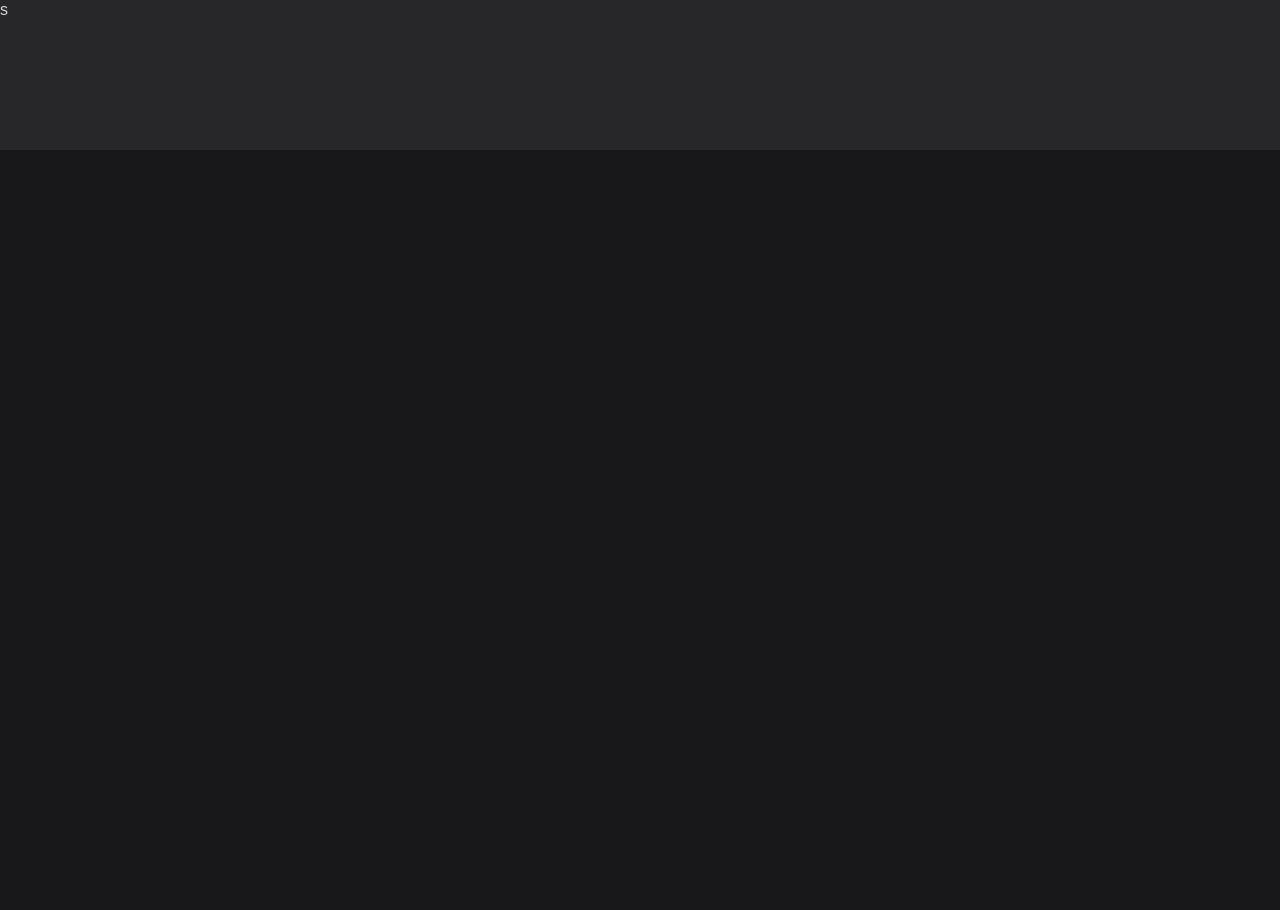
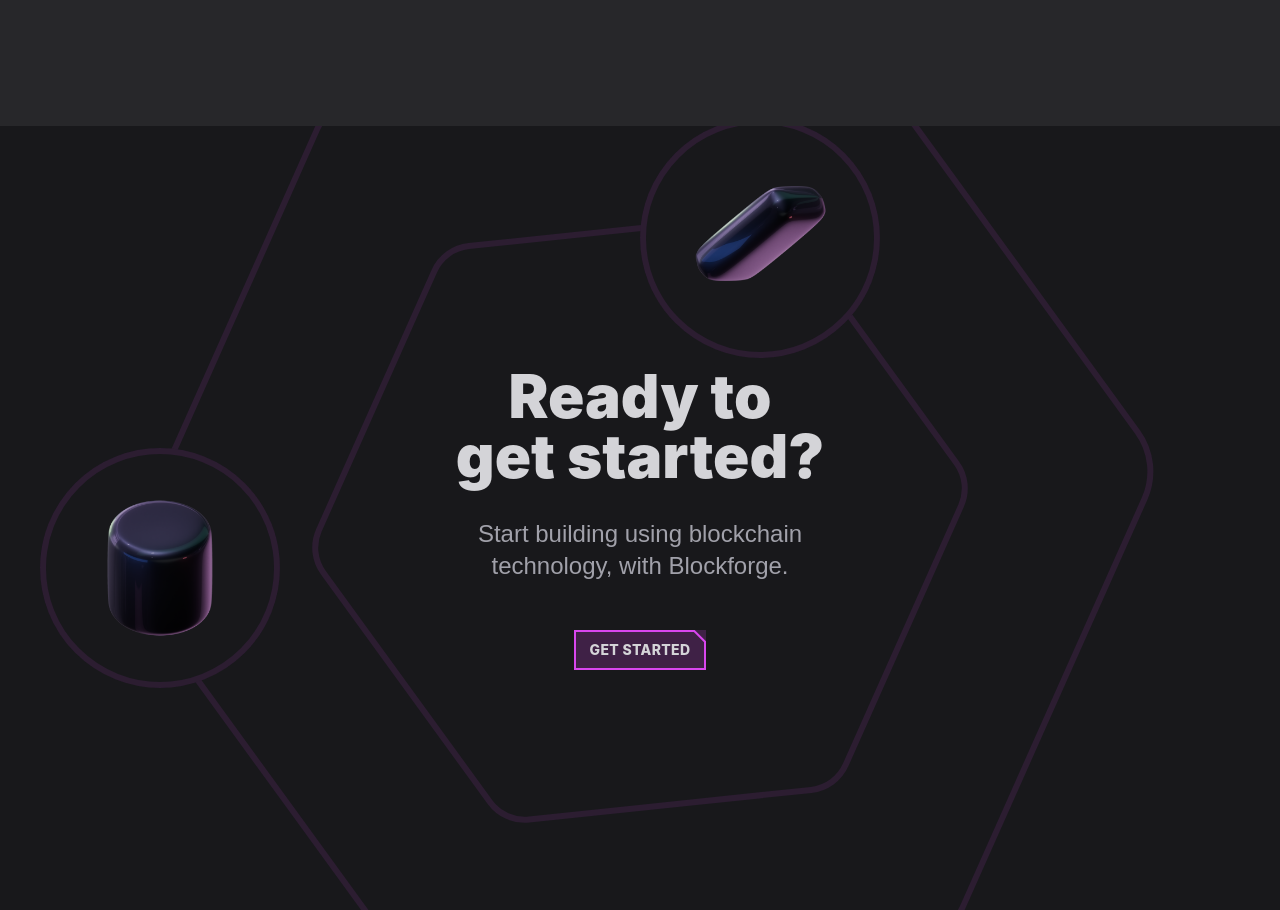
Before and after one commit to niclast7611/dark-block-chain, a Next.js app: page / in a window 1280 px wide. Shown: the part 5800-6710 px from the top of the page. Before the commit the page ends 5950 px from the top, so only its background shows below. Built offline with nearby package versions, Linux system fonts and the light colour scheme; no server answers.

Commit message:
Call to Action

```diff
--- a/app/page.tsx
+++ b/app/page.tsx
@@ -1,3 +1,4 @@
+import CallToAction from "@/sections/CallToAction";
 import FeatureCards from "@/sections/FeatureCards";
 import FeatureGrid from "@/sections/FeatureGrid";
 import Header from "@/sections/Header";
@@ -14,6 +15,7 @@
       <FeatureGrid />
       <LatestPosts />
       <Testimonials />
+      <CallToAction />
     </div>
   );
 }
--- /dev/null
+++ b/sections/CallToAction.tsx
@@ -0,0 +1,55 @@
+import Circle from "@/components/Circle";
+import CutCornerButton from "@/components/CutCornerButton";
+import Hexagon from "@/components/Hexagon";
+import Image from "next/image";
+import React from "react";
+
+const CallToAction = () => {
+  return (
+    <section className="py-60 overflow-hidden">
+      <div className="container">
+        <div className="relative">
+          <div className="absolute top-1/2 left-1/2 -translate-x-1/2 -translate-y-1/2">
+            <Hexagon className="size-[700px]" />
+          </div>
+          <div className="absolute top-1/2 left-1/2 -translate-x-1/2 -translate-y-1/2">
+            <Hexagon className="size-[1100px]" />
+          </div>
+          <div className="absolute top-1/2 left-1/2 -translate-x-1/2 -translate-y-1/2">
+            <Circle className="absolute left-0 -top-[400px]">
+              <Image
+                src={"/assets/images/cuboid.png"}
+                alt={"Cuboid 3D"}
+                width={140}
+                className="size=[140px]"
+                height={140}
+              />
+            </Circle>
+          </div>
+          <div className="absolute top-1/2 left-1/2 -translate-x-1/2 -translate-y-1/2">
+            <Circle className="absolute -left-[600px] -top-[70px]">
+              <Image
+                src={"/assets/images/cylinder.png"}
+                alt={"Cylinder 3D"}
+                width={140}
+                className="size=[140px]"
+                height={140}
+              />
+            </Circle>
+          </div>
+          <h2 className="font-heading font-black text-4xl text-center md:text-5xl lg:text-6xl">
+            Ready to <span className="block">get started?</span>
+          </h2>
+          <p className="text-xl text-zinc-400 text-center mt-8 max-w-sm mx-auto lg:text-2xl">
+            Start building using blockchain technology, with Blockforge.
+          </p>
+          <div className="flex justify-center mt-12">
+            <CutCornerButton>Get Started</CutCornerButton>
+          </div>
+        </div>
+      </div>
+    </section>
+  );
+};
+
+export default CallToAction;
--- a/sections/Testimonials.tsx
+++ b/sections/Testimonials.tsx
@@ -57,7 +57,6 @@
           ))}
         </div>
       </div>
-      s
     </section>
   );
 };
```
